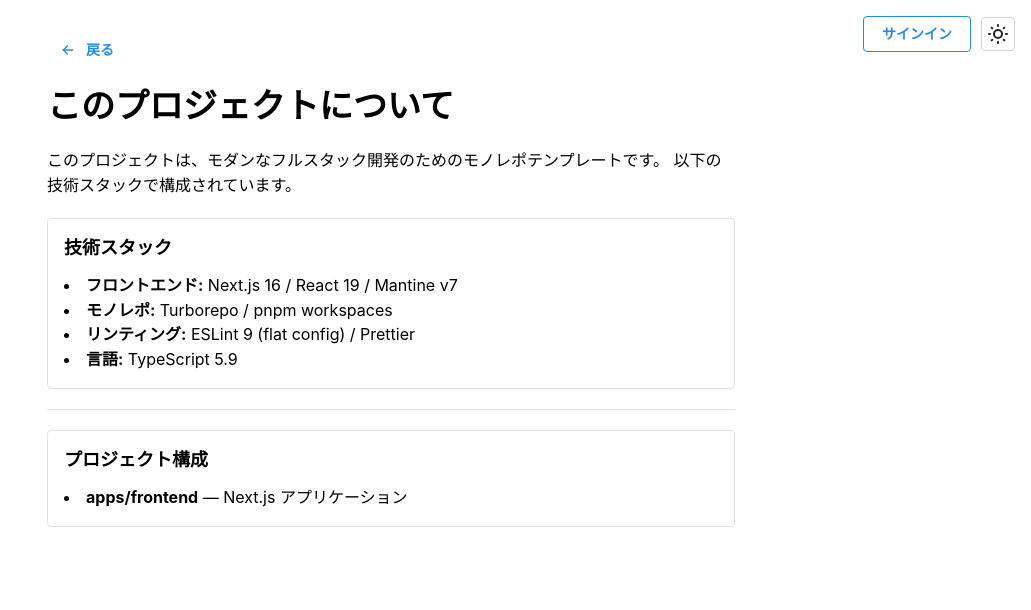
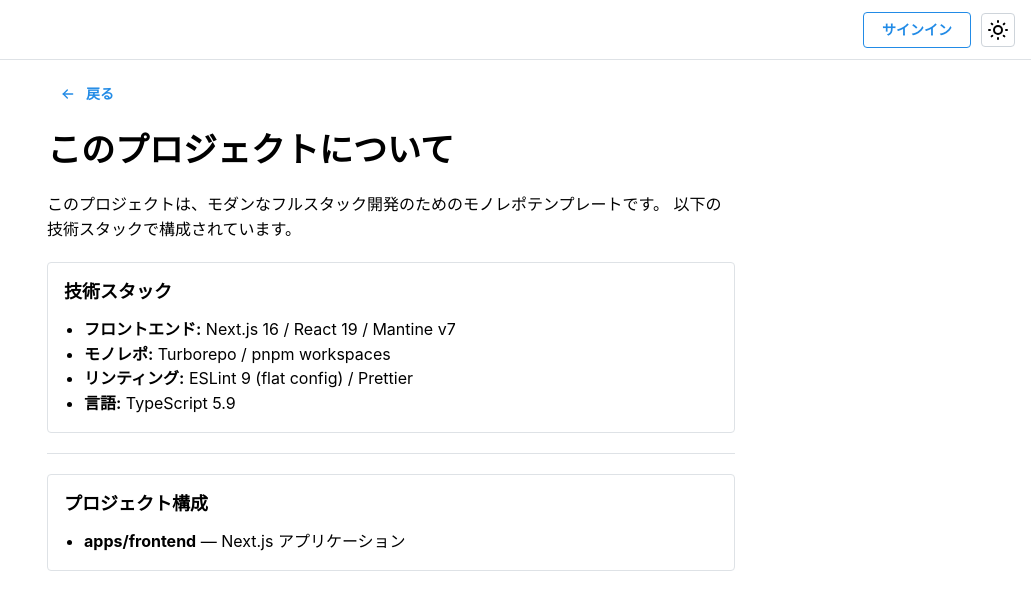
Before and after one commit to itchy-tak/fullstack-template, a Next.js app in the folder apps/frontend/: page /about in a window 1280 px wide. Shown: the top 610 px of the page, without its empty margins (249-1280 px from the left). Built offline with nearby package versions, Linux system fonts and the light colour scheme; no server answers.

Commit message:
レスポンシブ対応

```diff
--- a/apps/frontend/src/app/about/page.tsx
+++ b/apps/frontend/src/app/about/page.tsx
@@ -8,7 +8,7 @@
 
 export default function AboutPage(): ReactNode {
   return (
-    <Container size="sm" py="xl">
+    <Container size="sm">
       <BackButton />
       <Title order={1} mb="lg">
         このプロジェクトについて
--- a/apps/frontend/src/app/auth/signin/page.tsx
+++ b/apps/frontend/src/app/auth/signin/page.tsx
@@ -1,4 +1,4 @@
-import { Center, Container, Paper, Title } from '@mantine/core';
+import { Container, Paper, Title } from '@mantine/core';
 import { Metadata } from 'next';
 import { ReactNode } from 'react';
 
@@ -15,8 +15,7 @@
   const { callbackUrl } = await searchParams;
 
   return (
-    <Center h="100vh">
-      <Container size="xs" w="100%">
+    <Container size="sm">
       <BackButton />
       <Paper withBorder shadow="md" p="xl" radius="md">
         <Title order={3} mb="md" ta="center">
@@ -25,6 +24,5 @@
         <SignInContent callbackUrl={callbackUrl} />
       </Paper>
     </Container>
-    </Center>
   );
 }
--- a/apps/frontend/src/app/layout.tsx
+++ b/apps/frontend/src/app/layout.tsx
@@ -1,11 +1,13 @@
 import '@mantine/core/styles.css';
 import '@mantine/notifications/styles.css';
 
-import { ColorSchemeScript, MantineProvider } from '@mantine/core';
+import { ColorSchemeScript, mantineHtmlProps, MantineProvider } from '@mantine/core';
 import { Notifications } from '@mantine/notifications';
 import { Metadata } from 'next';
 import { SessionProvider } from 'next-auth/react';
 import { ReactNode } from 'react';
+
+import { AppShellLayout } from '@/components/AppShell';
 
 export const metadata: Metadata = {
   title: {
@@ -14,12 +16,10 @@
   },
 };
 
-import { GlobalHeader } from '@/components/GlobalHeader';
-
 export default function RootLayout(props: { children: ReactNode }): ReactNode {
   const { children } = props;
   return (
-    <html lang="ja" suppressHydrationWarning>
+    <html lang="ja" {...mantineHtmlProps}>
       <head>
         <ColorSchemeScript />
       </head>
@@ -27,8 +27,7 @@
         <SessionProvider>
           <MantineProvider>
             <Notifications position="bottom-right" />
-            <GlobalHeader />
-            <main>{children}</main>
+            <AppShellLayout>{children}</AppShellLayout>
           </MantineProvider>
         </SessionProvider>
       </body>
--- a/apps/frontend/src/app/page.tsx
+++ b/apps/frontend/src/app/page.tsx
@@ -4,7 +4,7 @@
 
 export default function Home(): ReactNode {
   return (
-    <Container size="sm" py="xl">
+    <Container size="sm">
       <Title order={1} ta="center" mb="md">
         Frontend Template
       </Title>
--- a/apps/frontend/src/app/protected/page.tsx
+++ b/apps/frontend/src/app/protected/page.tsx
@@ -12,7 +12,7 @@
  */
 export default function ProtectedPage(): ReactNode {
   return (
-    <Container size="sm" py="xl">
+    <Container size="sm">
       <BackButton />
       <Title order={1} mb="md">
         認証必須ページ
--- /dev/null
+++ b/apps/frontend/src/components/AppShell.tsx
@@ -0,0 +1,21 @@
+'use client';
+
+import { AppShell, Group } from '@mantine/core';
+import { ReactNode } from 'react';
+
+import { AuthButton } from './auth/auth-button';
+import { ColorSchemeToggle } from './ColorSchemeToggle';
+
+export function AppShellLayout({ children }: { children: ReactNode }): ReactNode {
+  return (
+    <AppShell padding="md" header={{ height: 60 }}>
+      <AppShell.Header>
+        <Group h="100%" px="md" justify="flex-end" gap="xs">
+          <AuthButton />
+          <ColorSchemeToggle />
+        </Group>
+      </AppShell.Header>
+      <AppShell.Main>{children}</AppShell.Main>
+    </AppShell>
+  );
+}
--- a/apps/frontend/src/components/GlobalHeader.tsx
+++ /dev/null
@@ -1,17 +0,0 @@
-'use client';
-
-import { Group } from '@mantine/core';
-import { ReactNode } from 'react';
-
-import { AuthButton } from './auth/auth-button';
-import { ColorSchemeToggle } from './ColorSchemeToggle';
-
-// 画面右上に固定表示するグローバルヘッダーUI
-export function GlobalHeader(): ReactNode {
-  return (
-    <Group pos="fixed" top={16} right={16} style={{ zIndex: 1000 }} gap="xs">
-      <AuthButton />
-      <ColorSchemeToggle />
-    </Group>
-  );
-}
```
Also changed, not shown: apps/frontend/package.json (+4 -4 lines), 1 other file (tests, documents, lock files or other folders). Lines whose indentation alone changed are shown as unchanged.
